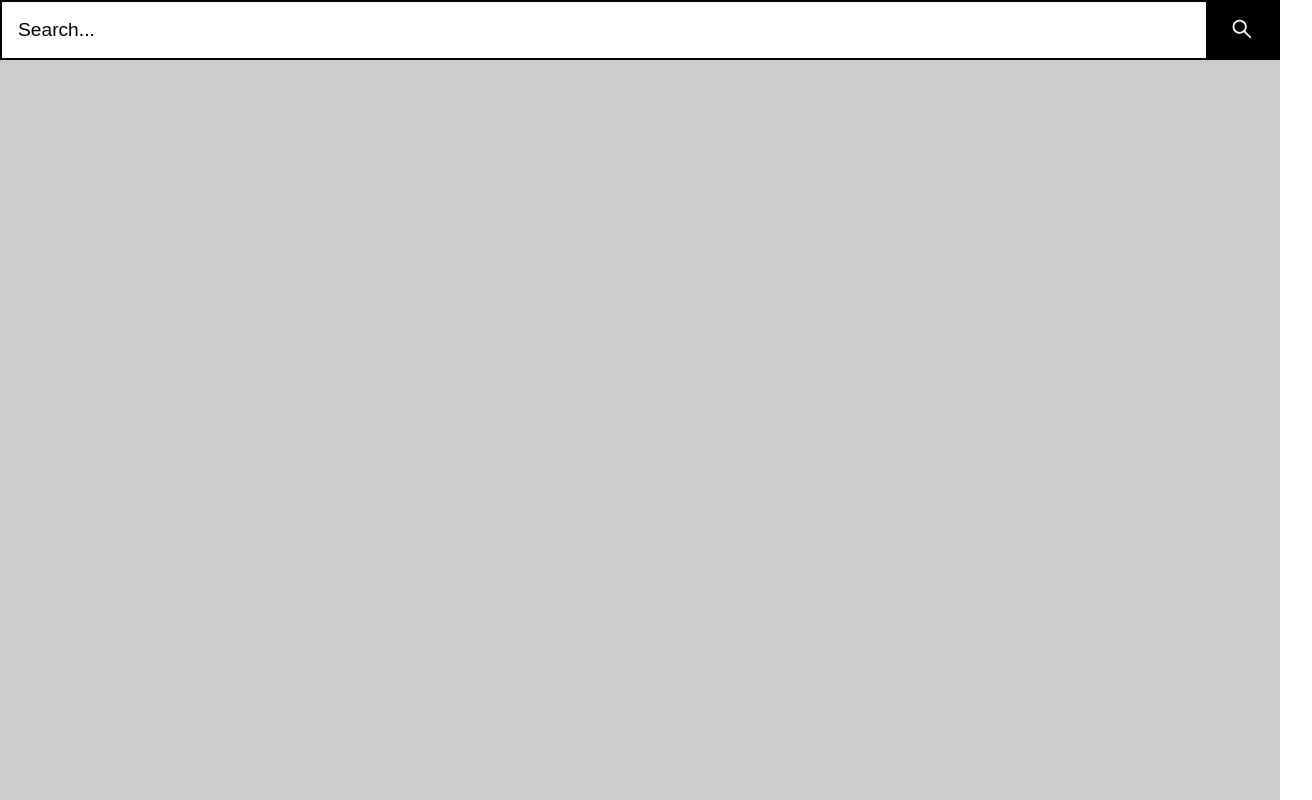
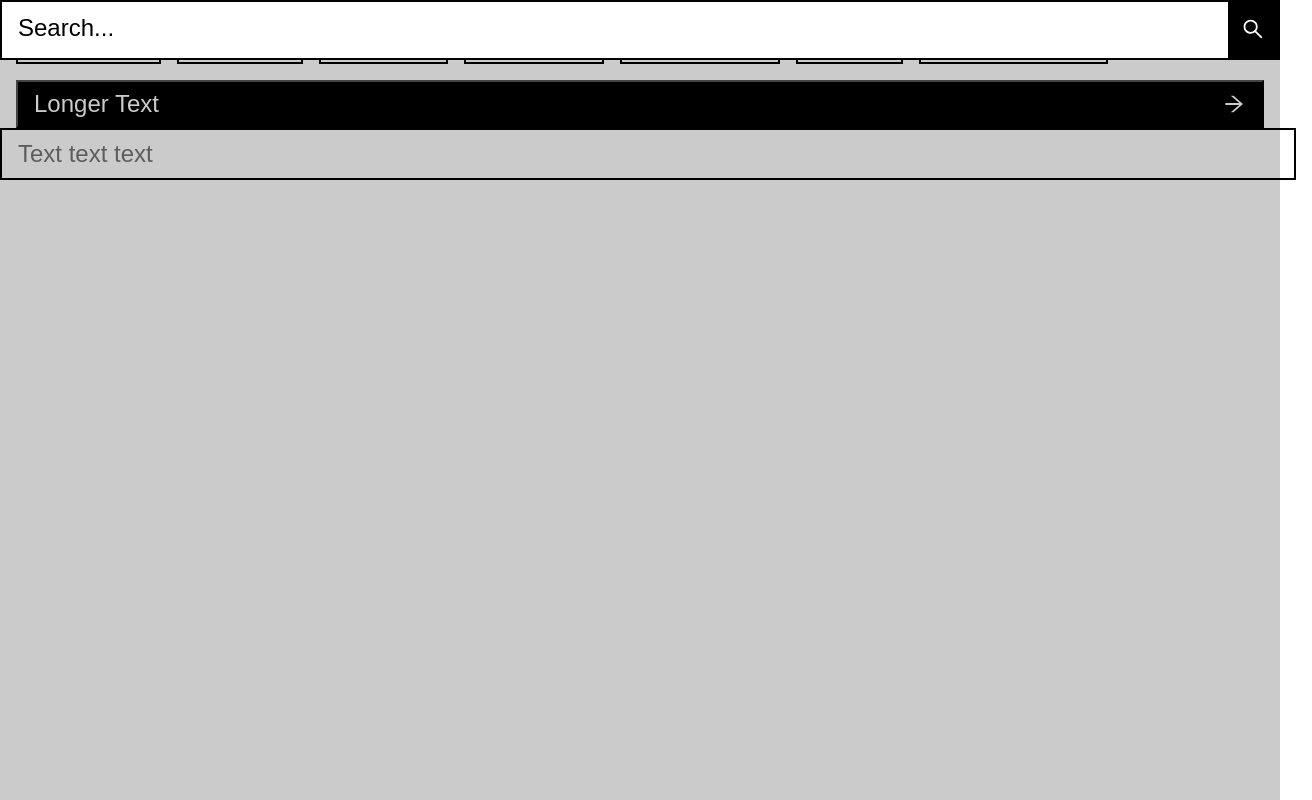
Before and after one commit to camilorocca/checkapp, a React (Create React App) app: page / in a window 1280 px wide. Shown: the whole page, 1312 px wide, since content can reach past the window. Built offline with nearby package versions, Linux system fonts and the light colour scheme.

Commit message:
Created components Button, TextFieldOneLine, CategoryBox

```diff
--- a/src/App.jsx
+++ b/src/App.jsx
@@ -1,12 +1,12 @@
-import './App_styled.js';
-import Router from '../src/router/Router';
-import GlobalSyle from './globalStyles/globalStyles.js';
+import "./App_styled.js";
+import Router from "../src/router/Router";
+import GlobalStyle from "./globalStyles/globalStyles.js";
 
 function App() {
   return (
     <div className="App">
-      <GlobalSyle/>
-      <Router/>
+      <GlobalStyle />
+      <Router />
     </div>
   );
 }
--- /dev/null
+++ b/src/components/button/Button.jsx
@@ -0,0 +1,9 @@
+import React from "react";
+import { MainButton } from "./Button_styled";
+import { AiOutlineArrowRight } from "react-icons/ai";
+
+const Button = () => {
+  return <MainButton>Longer Text<AiOutlineArrowRight/></MainButton>;
+};
+
+export default Button;
--- /dev/null
+++ b/src/components/button/Button_styled.js
@@ -0,0 +1,14 @@
+import styled from "styled-components";
+
+export const MainButton = styled.button`
+  display: flex;
+  align-items: center;
+  justify-content: space-between;
+  background-color: black;
+  color: white;
+  height: 3rem;
+  width: calc(100% - 2rem);
+  padding: 1rem;
+  margin: 0 1rem;
+  font-size: 1.5rem;
+`;
--- /dev/null
+++ b/src/components/categoryBox/CategoryBox.jsx
@@ -0,0 +1,42 @@
+import React from "react";
+import { ContainerCategoryBox, RowCategoryBox } from "./CategoryBox_styled";
+import { VscFlame } from "react-icons/vsc";
+
+const CategoryBox = () => {
+  return (
+    <ContainerCategoryBox>
+      <RowCategoryBox>
+        <button>
+          <VscFlame />
+          flames!
+        </button>
+        <button>
+          <VscFlame />
+          worst
+        </button>
+        <button>
+          <VscFlame />
+          social
+        </button>
+        <button>
+          <VscFlame />
+          games
+        </button>
+        <button>
+          <VscFlame />
+          wellness
+        </button>
+        <button>
+          <VscFlame />
+          buy
+        </button>
+        <button>
+          <VscFlame />
+          productivity
+        </button>
+      </RowCategoryBox>
+    </ContainerCategoryBox>
+  );
+};
+
+export default CategoryBox;
--- /dev/null
+++ b/src/components/categoryBox/CategoryBox_styled.js
@@ -0,0 +1,31 @@
+import styled from "styled-components";
+
+export const ContainerCategoryBox = styled.div`
+  display: flex;
+  flex-direction: column;
+  width: 100%;
+  height: auto;
+`;
+
+export const RowCategoryBox = styled.div`
+  display: flex;
+  align-items: flex-start;
+  flex-wrap: wrap;
+  gap: 1rem;
+  width: 100%;
+  height: auto;
+  padding: 1rem;
+  > button {
+    display: flex;
+    align-items: center;
+    height: 3rem;
+    padding: 0 1rem 0 0;
+    border: 2px solid black;
+    background-color: white;
+    font-size: 1.5rem;
+    > svg {
+      padding: 0 0.5rem 0 0.5rem;
+      font-size: 2rem;
+    }
+  }
+`;
--- a/src/components/navBar/NavBar_styled.js
+++ b/src/components/navBar/NavBar_styled.js
@@ -11,7 +11,6 @@ export const ContainerNavBar = styled(motion.div)`
    padding: 0.5rem 1rem;
    position: fixed;
    background-color: ${huesMain.hues02};
-   border: 2px solid ${brandColours.blackColor};
    display: flex;
    justify-content: space-between;
    align-items: center;
--- a/src/components/searchBar/SearchBar_styled.js
+++ b/src/components/searchBar/SearchBar_styled.js
@@ -24,7 +24,7 @@ export const ContainerSearchBar = styled(motion.div)`
          font-size: 1.2rem;
          &::placeholder {
            color: black;
-           font-size: 1.2rem;
+           font-size: 1.5rem;
            transition:0.3s;
         }
          &:focus {
@@ -41,7 +41,7 @@ export const ContainerSearchBar = styled(motion.div)`
          border: none;
          background-color: black;
          color: white;
-         padding: 0 1.5rem;
+         padding: 0 .8rem;
          > svg {
             font-size: 1.5rem;
          }
--- /dev/null
+++ b/src/components/textFieldOneLine/TextFieldOneLine.jsx
@@ -0,0 +1,8 @@
+import React from "react";
+import { TextField } from "./TextFieldOneLine_styled"
+
+const TextFieldOneLine = () => {
+  return <TextField placeholder="Text text text" />;
+};
+
+export default TextFieldOneLine;
--- /dev/null
+++ b/src/components/textFieldOneLine/TextFieldOneLine_styled.js
@@ -0,0 +1,11 @@
+import styled from "styled-components";
+
+export const TextField = styled.input`
+  background-color: white;
+  border: 2px solid black;
+  color: black;
+  height: 3rem;
+  width: calc(100% - 4px);
+  padding-left: 1rem;
+  font-size: 1.5rem;
+`;
--- a/src/globalStyles/globalStyles.js
+++ b/src/globalStyles/globalStyles.js
@@ -1,6 +1,6 @@
 import { createGlobalStyle } from "styled-components";
 
-const GlobalSyle = createGlobalStyle`
+const GlobalStyle = createGlobalStyle`
 
 *{
     margin:0;
@@ -12,6 +12,7 @@ const GlobalSyle = createGlobalStyle`
 body{
 
     font-family: 'Atkinson Hyperlegible', sans-serif;
+    font-size: 1.5rem;
 }`
 
-export default GlobalSyle;
+export default GlobalStyle;
--- a/src/views/home/Home.jsx
+++ b/src/views/home/Home.jsx
@@ -3,19 +3,22 @@ import { useState } from "react";
 
 import NavBar from "../../components/navBar/NavBar";
 import SearchBar from "../../components/searchBar/SearchBar";
+import CategoryBox from "../../components/categoryBox/CategoryBox";
+import Button from "../../components/button/Button.jsx";
+import TextFieldOneLine from "../../components/textFieldOneLine/TextFieldOneLine.jsx";
 
 const Home = () => {
   const [navOrSearch, setNavOrSearch] = useState(false);
   return (
     <React.Fragment>
-         {navOrSearch == true ? (
+      {navOrSearch === true ? (
         <NavBar navOrSearch={navOrSearch} setNavOrSearch={setNavOrSearch} />
       ) : (
-            <SearchBar
-               navOrSearch={navOrSearch}
-               setNavOrSearch={setNavOrSearch}
-            />
+        <SearchBar navOrSearch={navOrSearch} setNavOrSearch={setNavOrSearch} />
       )}
+      <CategoryBox />
+      <Button />
+      <TextFieldOneLine />
     </React.Fragment>
   );
 };
```
Lines whose indentation alone changed are shown as unchanged.
